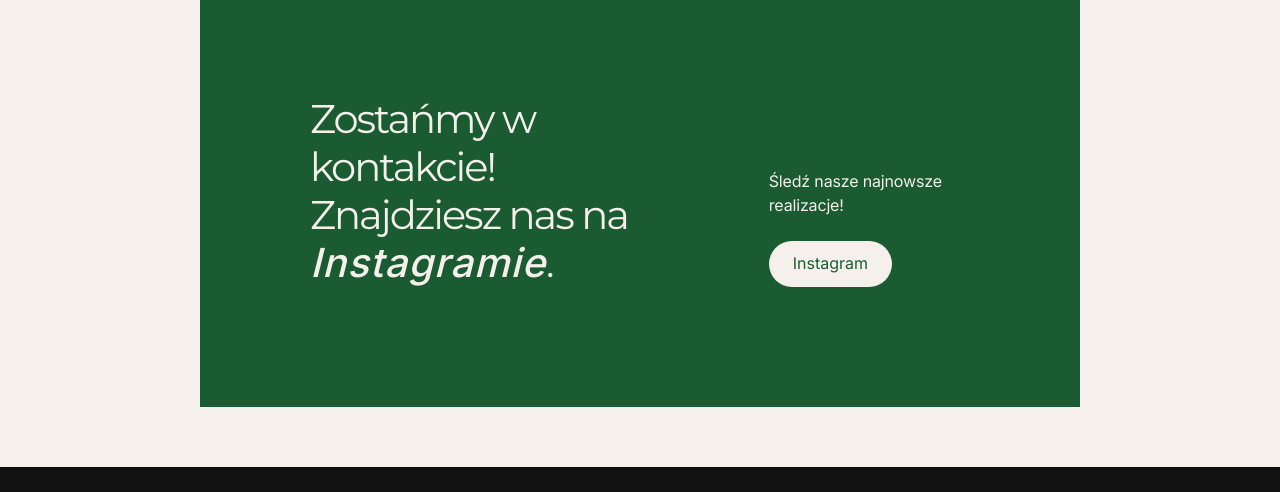
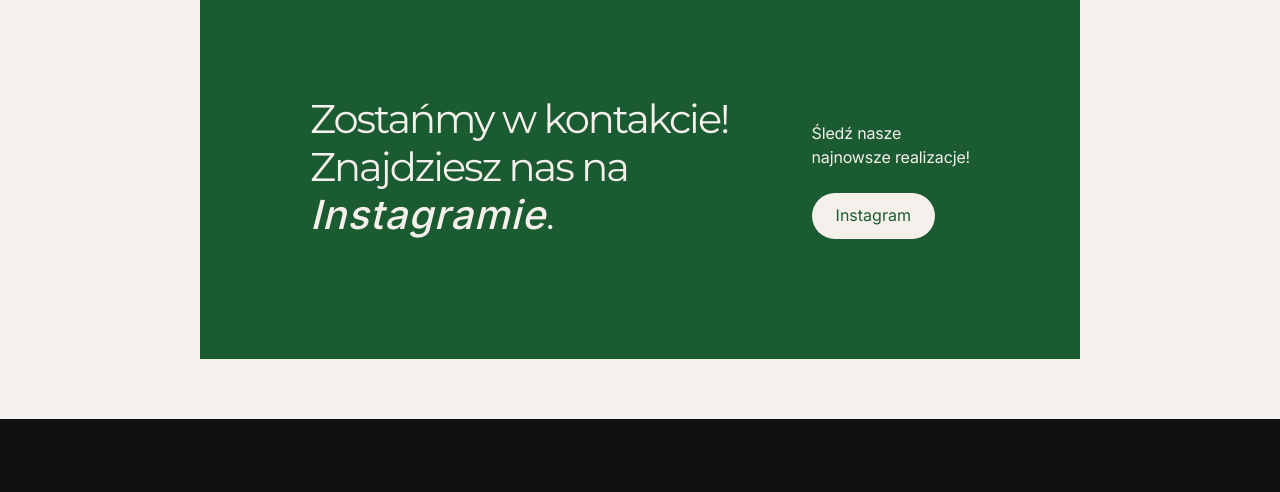
Before and after one commit to natalia-klonowska/adRespect-task, a website: page index.html in a window 1280 px wide. Shown: the part 4300-4792 px from the top of the page. Drawn offline with Linux system fonts and the light colour scheme.

Commit message:
contact text fix

```diff
--- a/index.html
+++ b/index.html
@@ -238,7 +238,7 @@
                 </h1>
 
                 <div>
-                    <span class="contact__text">Śledź nasze najnowsze realizacje!</span>
+                    <span class="contact__text">Śledź nasze <br> najnowsze realizacje!</span>
                     <button class="contact__button">Instagram</button>
                 </div>
             </div>
--- a/styles/contact.css
+++ b/styles/contact.css
@@ -41,6 +41,8 @@
 }
 
 .contact__text {
+    display: inline-block;
+    width: max-content;
     color: var(--grey, #F5F0EC);
 
     /* Inter/Body */
```
